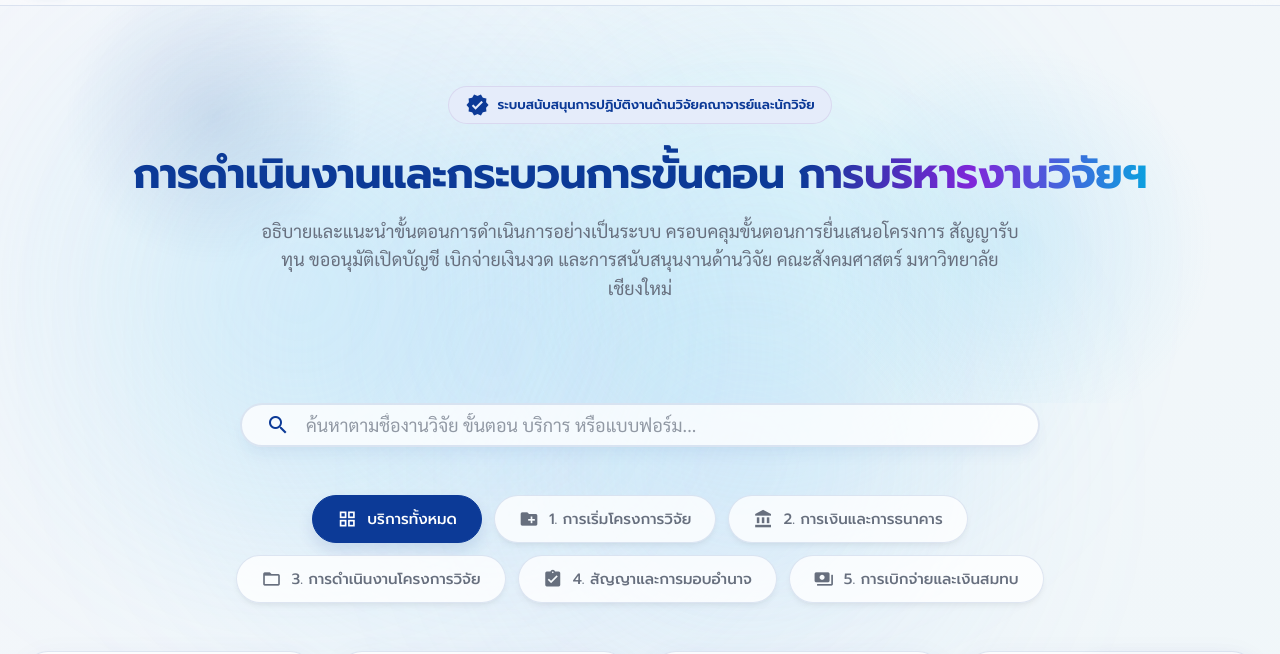
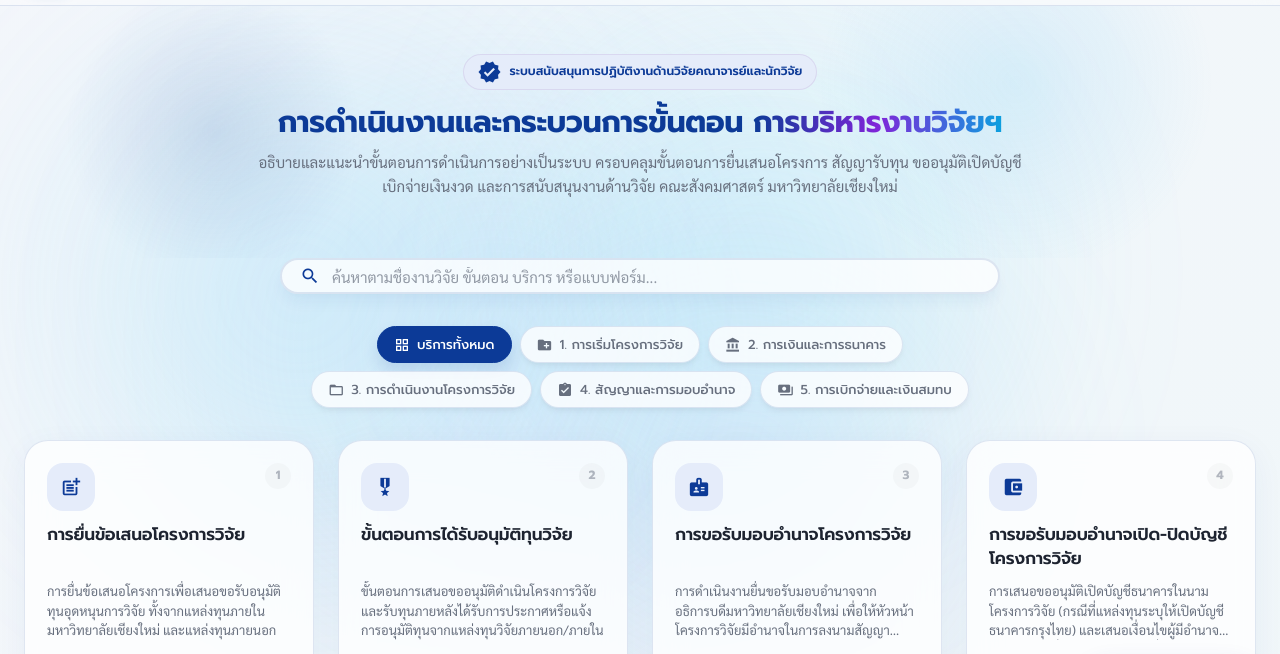
Before and after one commit to Pimpapunn/nn-proj, a website: page index.html in a window 1280 px wide. Shown: the part 71-725 px from the top of the page. Drawn offline with Linux system fonts and the light colour scheme.

Commit message:
chande fonts size

```diff
--- a/css/style.css
+++ b/css/style.css
@@ -477,7 +477,7 @@ body.dark-mode .main-header {
    HERO / BANNER SECTION
    ========================================================================== */
 .hero-section {
-  padding: 80px 0 60px 0;
+  padding: 48px 0 36px 0;
   text-align: center;
   position: relative;
   overflow: hidden;
@@ -512,21 +512,21 @@ body.dark-mode .main-header {
   gap: 8px;
   background: var(--primary-light);
   color: var(--primary);
-  padding: 6px 16px;
+  padding: 5px 14px;
   border-radius: 100px;
-  font-size: 13px;
+  font-size: 12px;
   font-weight: 600;
-  margin-bottom: 24px;
+  margin-bottom: 14px;
   font-family: var(--font-heading);
   border: 1px solid rgba(111, 44, 145, 0.1);
 }
 
 .hero-section h2 {
-  font-size: 42px;
+  font-size: 30px;
   font-weight: 700;
   color: var(--primary);
-  margin-bottom: 16px;
-  line-height: 1.25;
+  margin-bottom: 10px;
+  line-height: 1.2;
 }
 
 body.dark-mode .hero-section h2 {
@@ -546,29 +546,29 @@ body.dark-mode .hero-section h2 span {
 }
 
 .hero-subtitle {
-  font-size: 18px;
+  font-size: 15px;
   color: var(--text-muted);
   max-width: 780px;
-  margin: 0 auto 40px auto;
+  margin: 0 auto 24px auto;
 }
 
 /* ==========================================================================
    SMART SEARCH & CLASSIFICATION TABS
    ========================================================================== */
 .search-hub-wrapper {
-  max-width: 800px;
-  margin: 0 auto 48px auto;
+  max-width: 720px;
+  margin: 0 auto 32px auto;
 }
 
 .search-box {
   display: flex;
   align-items: center;
-  padding: 8px 12px 8px 24px;
+  padding: 6px 10px 6px 18px;
   background: var(--bg-card);
   border: 2px solid var(--border-card);
   box-shadow: var(--shadow-md);
   border-radius: 50px;
-  gap: 16px;
+  gap: 12px;
   transition: var(--transition-smooth);
 }
 
@@ -578,7 +578,7 @@ body.dark-mode .hero-section h2 span {
 }
 
 .search-icon {
-  font-size: 24px;
+  font-size: 20px;
   color: var(--primary);
 }
 
@@ -588,7 +588,7 @@ body.dark-mode .hero-section h2 span {
   outline: none;
   background: transparent;
   font-family: var(--font-body);
-  font-size: 18px;
+  font-size: 15px;
   color: var(--text-main);
 }
 
@@ -616,28 +616,28 @@ body.dark-mode .hero-section h2 span {
   display: flex;
   flex-direction: column;
   align-items: center;
-  gap: 12px;
-  margin-bottom: 48px;
+  gap: 8px;
+  margin-bottom: 32px;
 }
 
 .category-row {
   display: flex;
   justify-content: center;
   flex-wrap: wrap;
-  gap: 12px;
+  gap: 8px;
   width: 100%;
 }
 
 .tab-btn {
   display: flex;
   align-items: center;
-  gap: 10px;
-  padding: 12px 24px;
+  gap: 7px;
+  padding: 8px 16px;
   background: var(--bg-card);
   border: 1px solid var(--border-card);
   border-radius: 50px;
   color: var(--text-muted);
-  font-size: 15px;
+  font-size: 13px;
   font-weight: 500;
   box-shadow: var(--shadow-sm);
   transition: var(--transition-smooth);
@@ -657,7 +657,7 @@ body.dark-mode .hero-section h2 span {
 }
 
 .tab-btn .material-icons {
-  font-size: 20px;
+  font-size: 16px;
 }
 
 /* ==========================================================================
@@ -1516,7 +1516,8 @@ body.dark-mode .widget-tips {
   text-align: justify;
   text-indent: 2.5em;
   margin-bottom: 20px;
-  line-height: 2.2; /* ปรับระยะบรรทัดประมาณ 1.0 ซม. */
+  line-height: 2.2;
+  /* ปรับระยะบรรทัดประมาณ 1.0 ซม. */
 }
 
 .memo-signatures {
@@ -1743,7 +1744,8 @@ body.dark-mode .widget-tips {
 /* Chatting Body State */
 .assistant-chat-body {
   flex: 1;
-  display: none; /* hidden until started */
+  display: none;
+  /* hidden until started */
   flex-direction: column;
   justify-content: space-between;
   overflow: hidden;
@@ -1814,10 +1816,10 @@ body.dark-mode .widget-tips {
 .chat-option-btn {
   background: var(--bg-card);
   border: 1px solid var(--border-card);
-  padding: 10px 16px;
+  padding: 8px 14px;
   border-radius: 50px;
   text-align: left;
-  font-size: 13px;
+  font-size: 12px;
   color: var(--text-main);
   display: flex;
   align-items: center;
@@ -1835,7 +1837,7 @@ body.dark-mode .widget-tips {
 }
 
 .chat-option-btn span {
-  font-size: 16px;
+  font-size: 14px;
 }
 
 /* ==========================================================================
@@ -3165,6 +3167,7 @@ body.dark-mode .btn-submit-premium {
 }
 
 @media (max-width: 600px) {
+
   .contact-info-column,
   .contact-form-column {
     padding: 24px;
--- a/index.html
+++ b/index.html
@@ -81,8 +81,7 @@
           <span class="material-icons">verified</span>
           <span>ระบบสนับสนุนการปฏิบัติงานด้านวิจัยคณาจารย์และนักวิจัย</span>
         </div>
-        <h2>การดำเนินงานและกระบวนการขั้นตอน<span class="accent-text">การบริหารงานวิจัยฯ</span>
-        </h2>
+        <h2>การดำเนินงานและกระบวนการขั้นตอนการบริหารงานวิจัยฯ</h2>
         <p class="hero-subtitle">
           อธิบายและแนะนำขั้นตอนการดำเนินการอย่างเป็นระบบ ครอบคลุมขั้นตอนการยื่นเสนอโครงการ
           สัญญารับทุน ขออนุมัติเปิดบัญชี เบิกจ่ายเงินงวด และการสนับสนุนงานด้านวิจัย คณะสังคมศาสตร์ มหาวิทยาลัยเชียงใหม่
```
